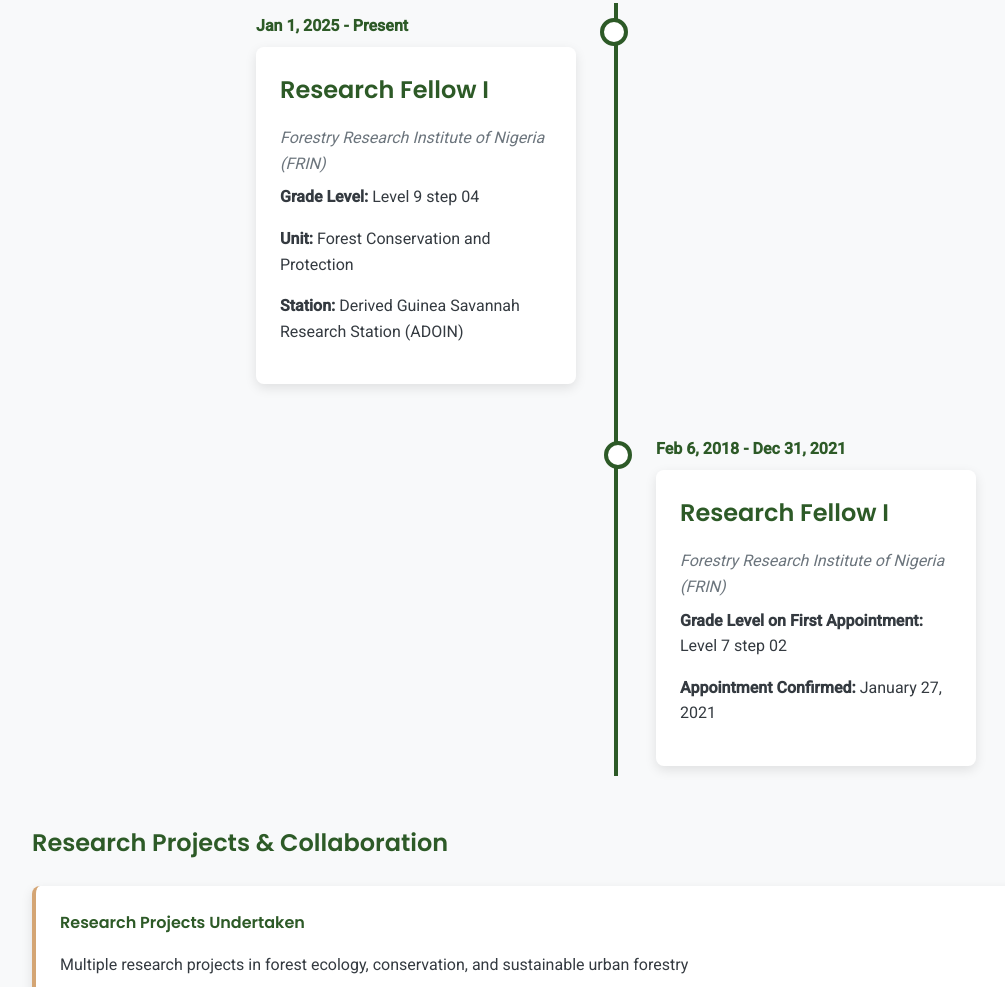
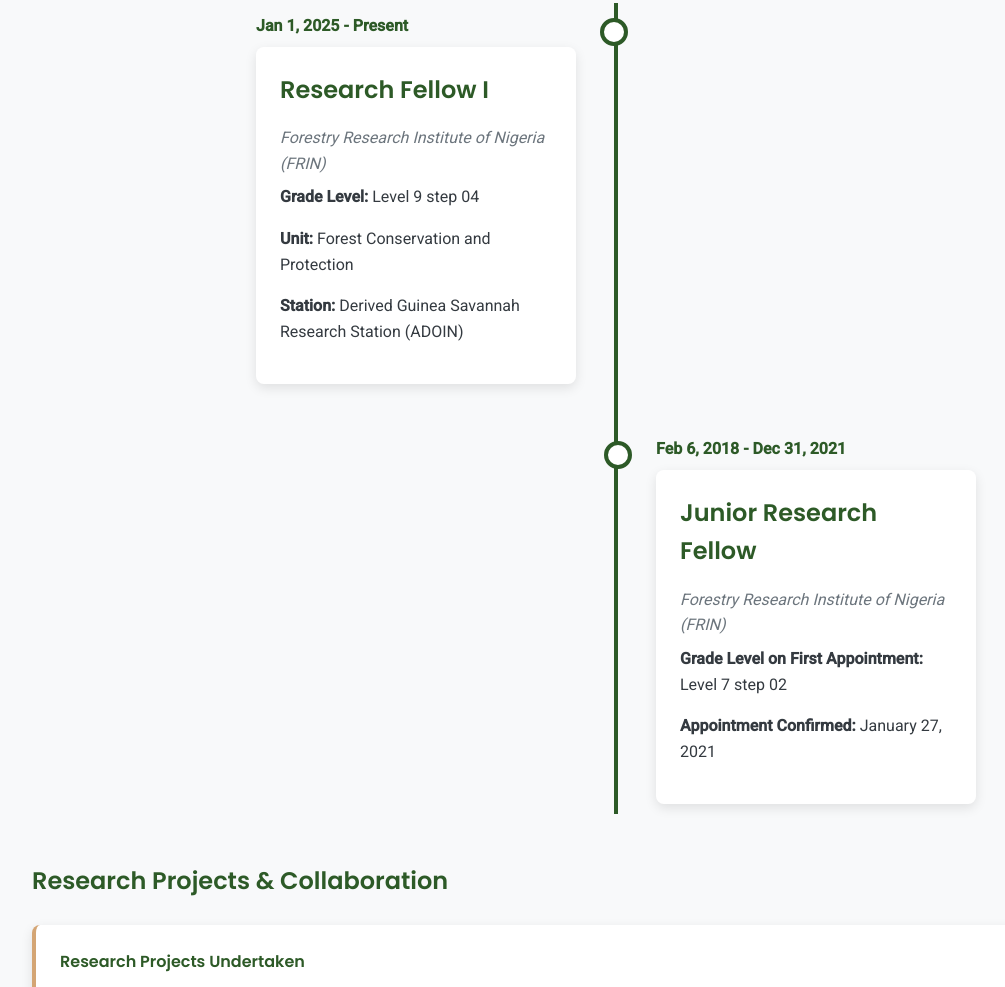
Before and after one commit to DoshCoder/Muritala-Damola-Sekinat, a plain HTML site: page index.html in a window 1280 px wide. Shown: the part 2341-3328 px from the top of the page, without its empty margins (24-1029 px from the left). Drawn offline with Linux system fonts and the light colour scheme.

Commit message:
added edit

```diff
--- a/index.html
+++ b/index.html
@@ -146,7 +146,7 @@
                 <div class="experience-item">
                     <div class="exp-date">Feb 6, 2018 - Dec 31, 2021</div>
                     <div class="exp-content">
-                        <h3>Research Fellow I</h3>
+                        <h3>Junior Research Fellow</h3>
                         <p class="exp-institution">Forestry Research Institute of Nigeria (FRIN)</p>
                         <p><strong>Grade Level on First Appointment:</strong> Level 7 step 02</p>
                         <p><strong>Appointment Confirmed:</strong> January 27, 2021</p>
```
